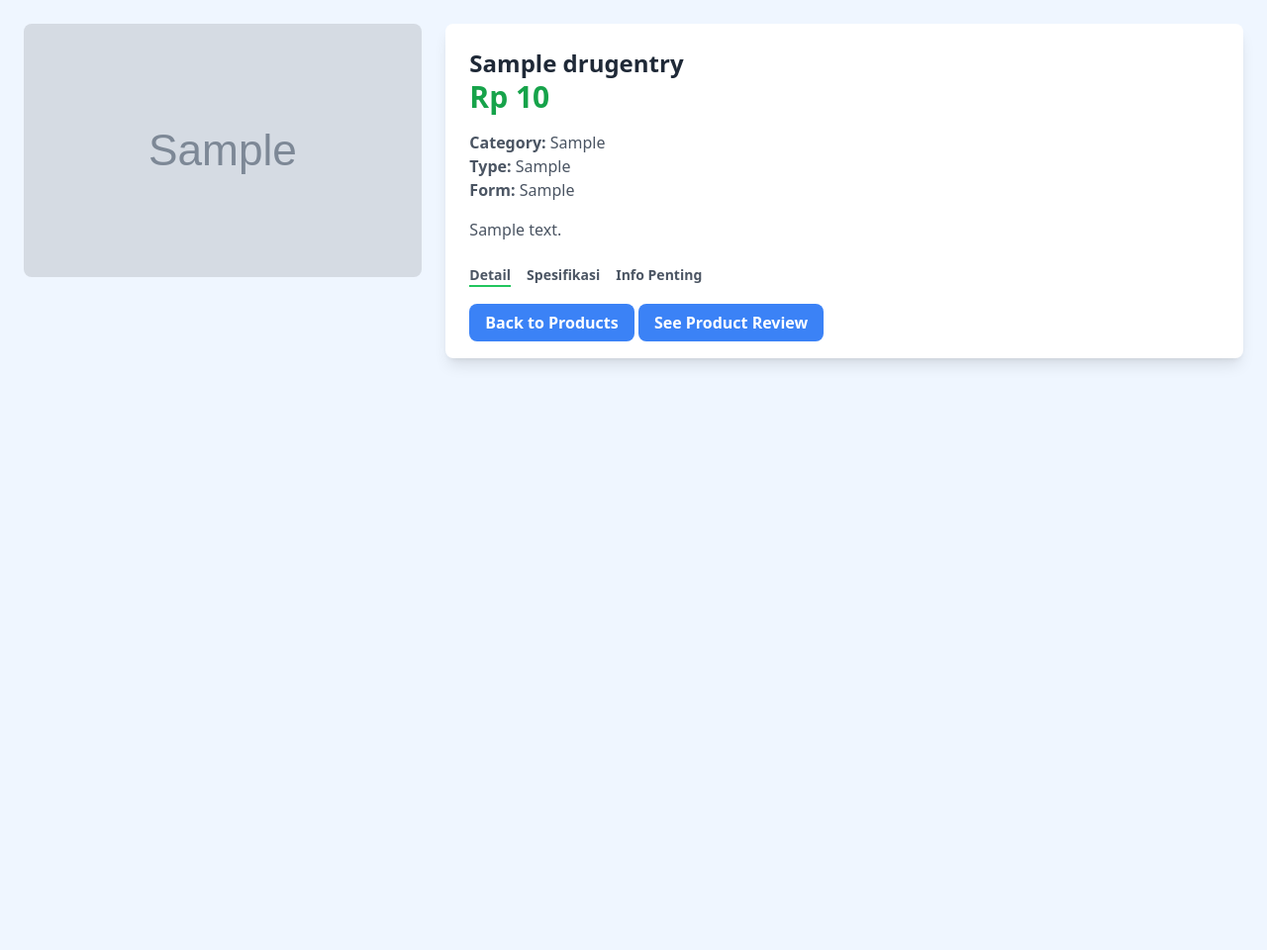
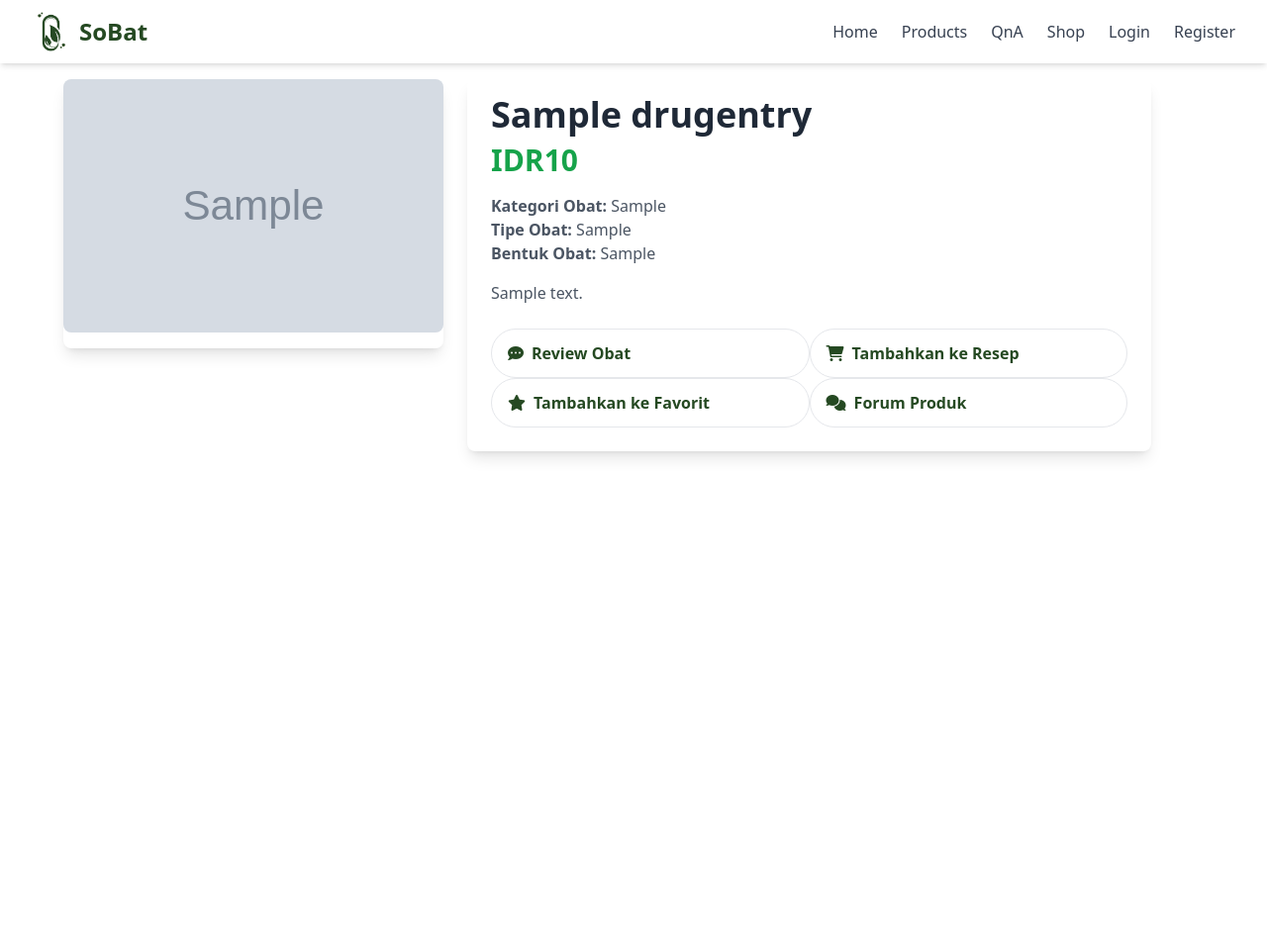
Before and after one commit to arpinasaran/sobat, a Django app: page /product/view-drug/00000000-0000-0000-0000-000000000001/ in a window 1280 px wide. Shown: the whole page at 99% size. Before the commit the page ends 369 px from the top, so only its background shows below. Run offline with Django 5.2, Linux system fonts and the light colour scheme; tables that the repository leaves empty hold one stand-in row (values such as "Sample post"); grey boxes marked "Sample" are stand-in pictures; some libraries are stand-ins or nearby versions.

Commit message:
add button

```diff
--- a/product/templates/all_products.html
+++ b/product/templates/all_products.html
@@ -2,7 +2,9 @@
 {% load static %}
 
 {% block content %}
-<div class="container mx-auto p-6">
+{% include 'navbar.html' %}
+
+<div class="container mx-auto p-6 mt-16">
     <h1 class="text-3xl font-bold text-center text-blue-800 mb-10">Our Products</h1>
 
     <!-- Grid untuk menampilkan produk -->
--- a/product/templates/product_detail.html
+++ b/product/templates/product_detail.html
@@ -2,38 +2,56 @@
 {% load static %}
 
 {% block content %}
-<div class="container mx-auto p-6">
+{% include 'navbar.html' %}
+<div class="mx-16 h-screen my-20 bg-white ">
     <div class="flex items-start space-x-6">
         <!-- Product Image -->
-        <div class="w-1/3">
+        <div class="w-1/3 shadow-lg rounded-lg">
             <img class="w-full h-64 object-cover rounded-lg mb-4" src="/media/{{ product.image }}" alt="{{ product.name }}">
         </div>
 
         <!-- Product Details -->
-        <div class="w-2/3 bg-white rounded-lg shadow-lg p-6">
+        <div class="w-3/5 bg-white rounded-lg p-6 pt-4 shadow-lg">
             <!-- Product Name and Price -->
-            <h1 class="text-2xl font-semibold text-gray-800">{{ product.name }}</h1>
-            <p class="text-3xl font-bold text-green-600 mb-2">Rp {{ product.price }}</p>
+            <h1 class="text-4xl font-extrabold text-gray-800 pb-2">{{ product.name }}</h1>
+            <p class="text-3xl font-bold text-green-600 mb-2">IDR{{ product.price }}</p>
 
             <!-- Description and Details -->
             <div class="text-gray-600 mt-4">
-                <p><strong>Category:</strong> {{ product.category }}</p>
-                <p><strong>Type:</strong> {{ product.drug_type }}</p>
-                <p><strong>Form:</strong> {{ product.drug_form }}</p>
+                <p><strong>Kategori Obat: </strong> {{ product.category }}</p>
+                <p><strong>Tipe Obat: </strong> {{ product.drug_type }}</p>
+                <p><strong>Bentuk Obat: </strong> {{ product.drug_form }}</p>
                 <p class="mt-4">{{ product.desc }}</p>
             </div>
 
-            <!-- Navigation Links for Product Details -->
-            <div class="mt-6 flex space-x-4 text-sm font-semibold text-gray-600">
-                <span class="border-b-2 border-green-500">Detail</span>
-                <span>Spesifikasi</span>
-                <span>Info Penting</span>
-            </div>
 
             <!-- Action Buttons -->
-            <div class="mt-6">
-                <a href="/" class="bg-blue-500 hover:bg-blue-600 text-white font-bold py-2 px-4 rounded-lg">Back to Products</a>
-                <a href="/review/{{ product.pk }}" class="bg-blue-500 hover:bg-blue-600 text-white font-bold py-2 px-4 rounded-lg">See Product Review</a>
+            <link rel="stylesheet" href="https://cdnjs.cloudflare.com/ajax/libs/font-awesome/6.0.0-beta3/css/all.min.css">
+            <!-- Action Buttons -->
+            <div class="mt-6 grid grid-cols-2 ">
+                <!-- Product Review Button -->
+                <a href="/review/{{ product.pk }}/" class="flex items-center bg-white text-[#254922] font-semibold hover:text-white hover:bg-[#254922] border border-gray-200 rounded-full p-3 px-4">
+                    <i class="fas fa-comment-dots mr-2"></i> <!-- Icon for review -->
+                    <span>Review Obat</span>
+                </a>
+
+                <!-- Add to Cart Button -->
+                <a href="/cart/add/{{ product.pk }}/" class="flex items-center bg-white text-[#254922] font-semibold hover:text-white hover:bg-[#254922] border border-gray-200 rounded-full p-3 px-4">
+                    <i class="fas fa-shopping-cart mr-2"></i> <!-- Icon for cart -->
+                    <span>Tambahkan ke Resep</span>
+                </a>
+
+                <!-- Add to Favorite Button -->
+                <a href="/favorite/add/{{ product.pk }}/" class="flex items-center bg-white text-[#254922] font-semibold hover:text-white hover:bg-[#254922] border border-gray-200 rounded-full p-3 px-4">
+                    <i class="fas fa-star mr-2"></i> <!-- Icon for favorite -->
+                    <span>Tambahkan ke Favorit</span>
+                </a>
+
+                <!-- Product Forum Button -->
+                <a href="/forum/{{ product.pk }}/" class="flex items-center bg-white text-[#254922] font-semibold hover:text-white hover:bg-[#254922] border border-gray-200 rounded-full p-3 px-4">
+                    <i class="fas fa-comments mr-2"></i> <!-- Icon for forum -->
+                    <span>Forum Produk</span>
+                </a>
             </div>
         </div>
     </div>
--- a/templates/base.html
+++ b/templates/base.html
@@ -10,7 +10,7 @@
   <link rel="stylesheet" href="{% static 'css/global.css' %}"/>
 </head>
 
-<body class="bg-blue-50">
+<body class="bg-white">
   <div class="min-h-screen">
       {% block content %}
       {% endblock content %}
```
